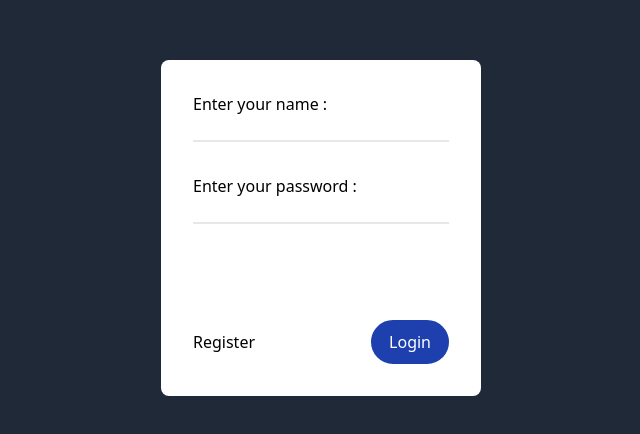
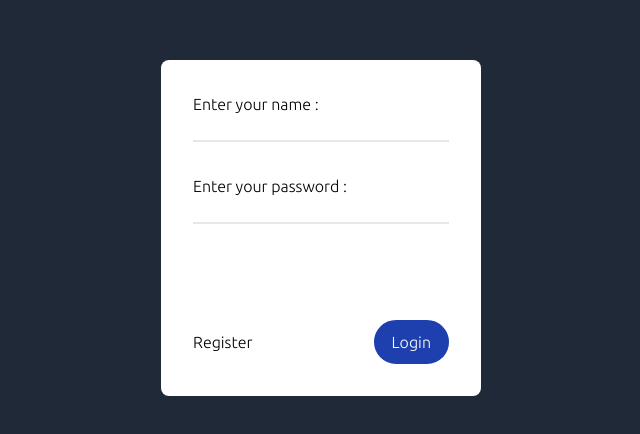
Before and after one commit to Adrienfdupont/memoro, an Angular app: page /login in a window 1280 px wide. Shown: the part 172-606 px from the top of the page, without its empty margins (319-959 px from the left). Built offline with nearby package versions, Linux system fonts and the light colour scheme.

Commit message:
changed font

```diff
--- a/src/styles.scss
+++ b/src/styles.scss
@@ -14,8 +14,16 @@
   .warning {
     @apply bg-red-800 border-red-800 border-2 hover:text-red-800;
   }
+}
 
+@layer base {
   body {
     @apply bg-gray-800;
+    @apply font-ubuntu;
   }
 }
+
+@font-face {
+  font-family: 'Ubuntu';
+  src: url('../src/assets/fonts/Ubuntu-Light.ttf');
+}
--- a/tailwind.config.js
+++ b/tailwind.config.js
@@ -2,7 +2,11 @@
 module.exports = {
   content: ["./src/**/*.{html,ts}"],
   theme: {
-    extend: {},
+    extend: {
+      fontFamily: {
+        ubuntu: ["Ubuntu", "sans-serif"],
+      },
+    },
   },
   plugins: [],
 };
```
Also changed, not shown: src/assets/fonts/Ubuntu-Light.ttf (added), src/assets/fonts/Ubuntu-Regular.ttf (added).
